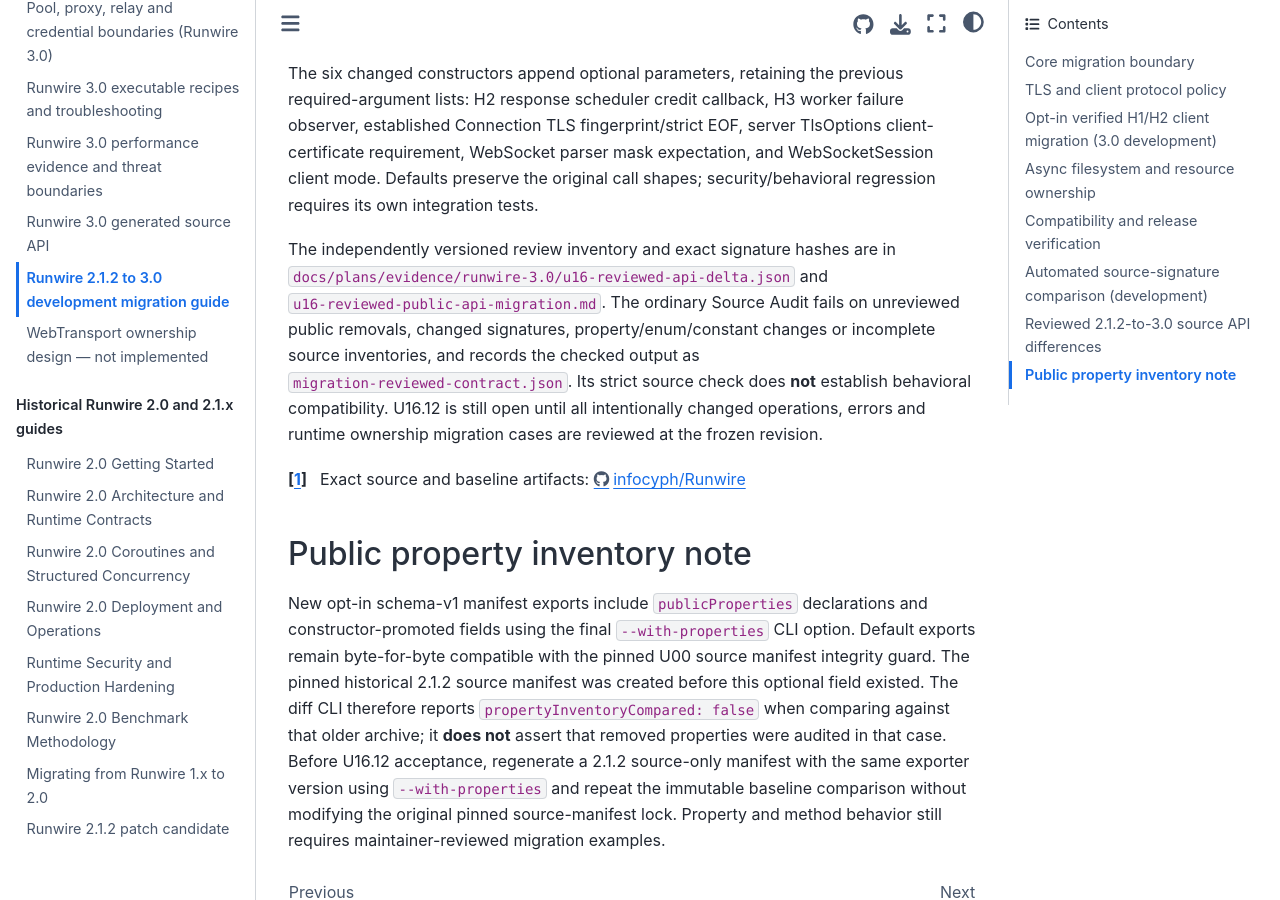
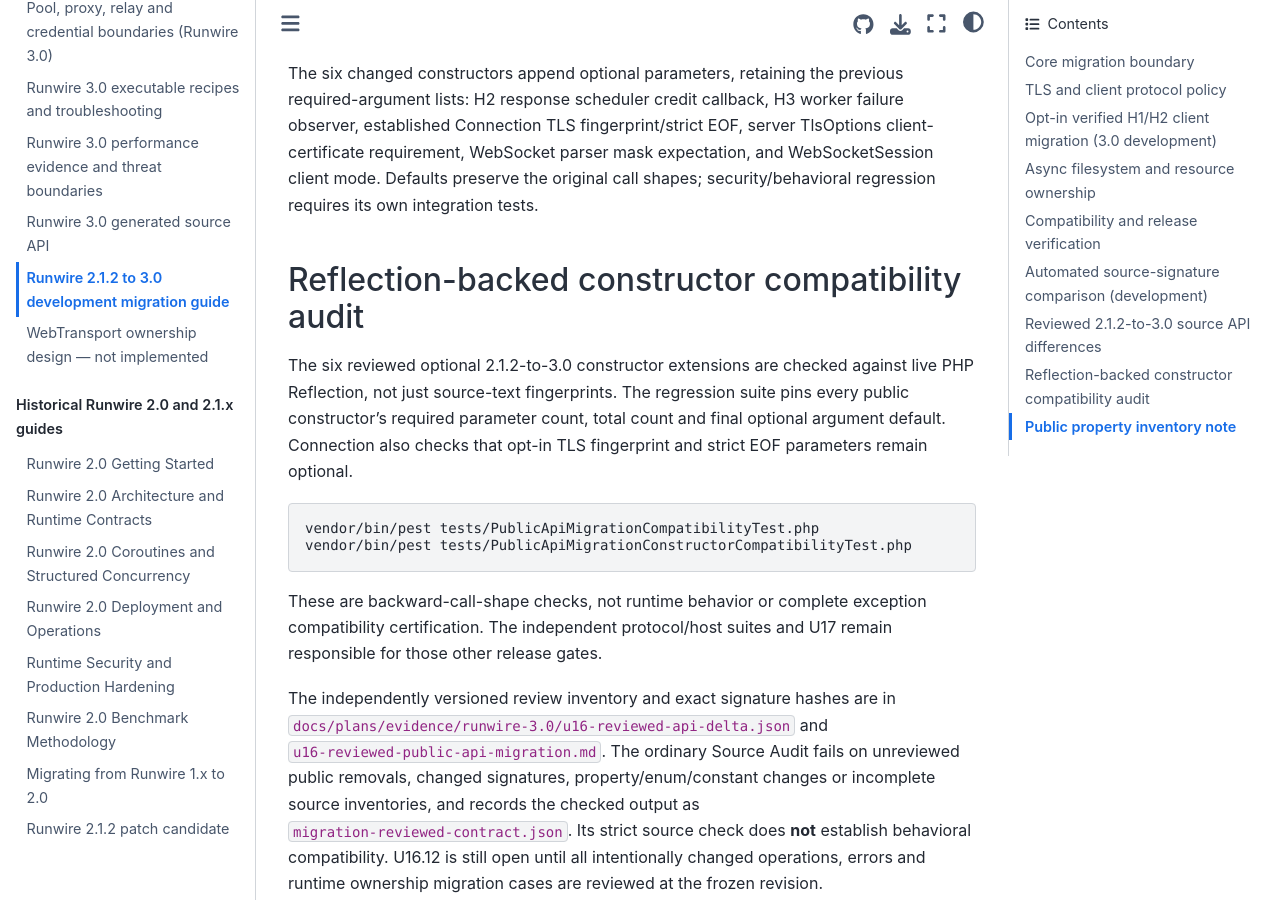
Before and after one commit to infocyph/Runwire, a Sphinx documentation site: the page built from docs/migration-3.0.rst, in a window 1280 px wide and 900 px high, scrolled down 4236 px. Built offline with Sphinx 7.4.7 and the Sphinx Book theme 1.1.4, drawn with Linux system fonts in a browser that asks for light colours.

Commit message:
test(runwire): W101 six constructor migration reflection guarantees

```diff
--- a/docs/migration-3.0.rst
+++ b/docs/migration-3.0.rst
@@ -201,6 +201,24 @@ mask expectation, and WebSocketSession client mode. Defaults preserve
 the original call shapes; security/behavioral regression requires its own
 integration tests.
 
+Reflection-backed constructor compatibility audit
+-------------------------------------------------
+
+The six reviewed optional 2.1.2-to-3.0 constructor extensions are checked
+against live PHP Reflection, not just source-text fingerprints. The
+regression suite pins every public constructor's required parameter count,
+total count and final optional argument default. Connection also checks
+that opt-in TLS fingerprint and strict EOF parameters remain optional.
+
+.. code-block:: console
+
+   vendor/bin/pest tests/PublicApiMigrationCompatibilityTest.php
+   vendor/bin/pest tests/PublicApiMigrationConstructorCompatibilityTest.php
+
+These are backward-call-shape checks, not runtime behavior or complete
+exception compatibility certification. The independent protocol/host
+suites and U17 remain responsible for those other release gates.
+
 The independently versioned review inventory and exact signature hashes
 are in ``docs/plans/evidence/runwire-3.0/u16-reviewed-api-delta.json``
 and ``u16-reviewed-public-api-migration.md``. The ordinary
```
Also changed, not shown: docs/plans/runwire-3.0-unified-runtime-development-plan.md (+2 -0 lines), docs/plans/runwire-3.0-unified-runtime-roadmap.md (+3 -0 lines), 1 other file.
